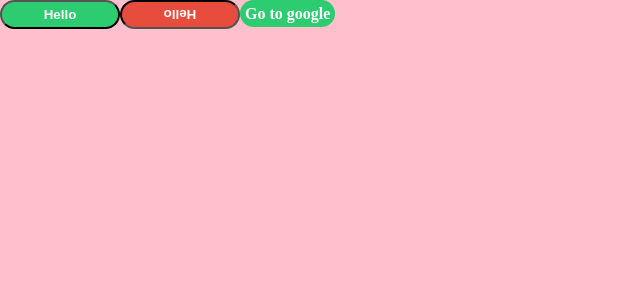
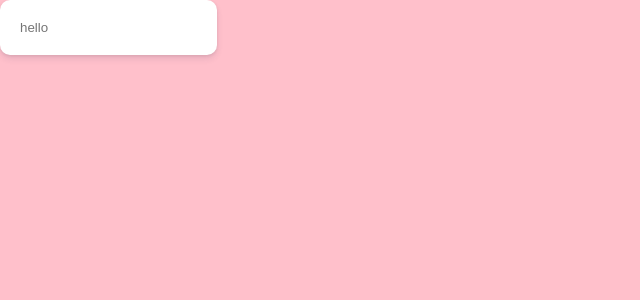
Before and after one commit to kimhscom/styled-awesomeness, a React (Create React App) app: page / in a window 1280 px wide. Shown: the top 300 px of the page, without its empty margins (0-640 px from the left). Built offline with nearby package versions, Linux system fonts and the light colour scheme.

Commit message:
#5 Extra Attributes and Mixins

```diff
--- a/src/App.js
+++ b/src/App.js
@@ -1,5 +1,5 @@
 import React, { Component } from "react";
-import styled, { createGlobalStyle, css, keyframes } from "styled-components";
+import styled, { createGlobalStyle, css } from "styled-components";
 
 const GlobalStyle = createGlobalStyle`
   body{
@@ -8,22 +8,12 @@
   }
 `;
 
-class App extends Component {
-  render() {
-    return (
-      <React.Fragment>
-        <GlobalStyle />
-        <Container>
-          <Button>Hello</Button>
-          <Button danger rotationTime={1}>
-            Hello
-          </Button>
-          <Anchor href="https://google.com">Go to google</Anchor>
-        </Container>
-      </React.Fragment>
-    );
-  }
-}
+const awesomeCard = css`
+  box-shadow: 0 4px 6px rgba(50, 50, 93, 0.11), 0 1px 3px rgba(0, 0, 0, 0.08);
+  background-color: white;
+  border-radius: 10px;
+  padding: 20px;
+`;
 
 const Container = styled.div`
   height: 100vh;
@@ -31,40 +21,24 @@
   background-color: pink;
 `;
 
-const Button = styled.button`
-  border-radius: 50px;
-  padding: 5px;
-  min-width: 120px;
-  color: white;
-  font-weight: 600;
-  -webkit-appearance: none;
-  cursor: pointer;
-  &:active,
-  &:focus {
-    outline: none;
-  }
-  background-color: ${(props) => (props.danger ? "#e74c3c" : "#2ecc71")};
-  ${(props) => {
-    if (props.danger) {
-      return css`
-        animation: ${rotation} ${props.rotationTime}s linear infinite;
-      `;
-    }
-  }};
+const Input = styled.input.attrs({
+  required: true,
+})`
+  border: none;
+  ${awesomeCard};
 `;
 
-const Anchor = styled(Button.withComponent("a"))`
-  text-decoration: none;
-  color: white;
-`;
-
-const rotation = keyframes`
-  from {
-    transform: rotate(0deg);
+class App extends Component {
+  render() {
+    return (
+      <React.Fragment>
+        <GlobalStyle />
+        <Container>
+          <Input placeholder="hello" />
+        </Container>
+      </React.Fragment>
+    );
   }
-  to {
-    transform: rotate(360deg);
-  }
-`;
+}
 
 export default App;
```
